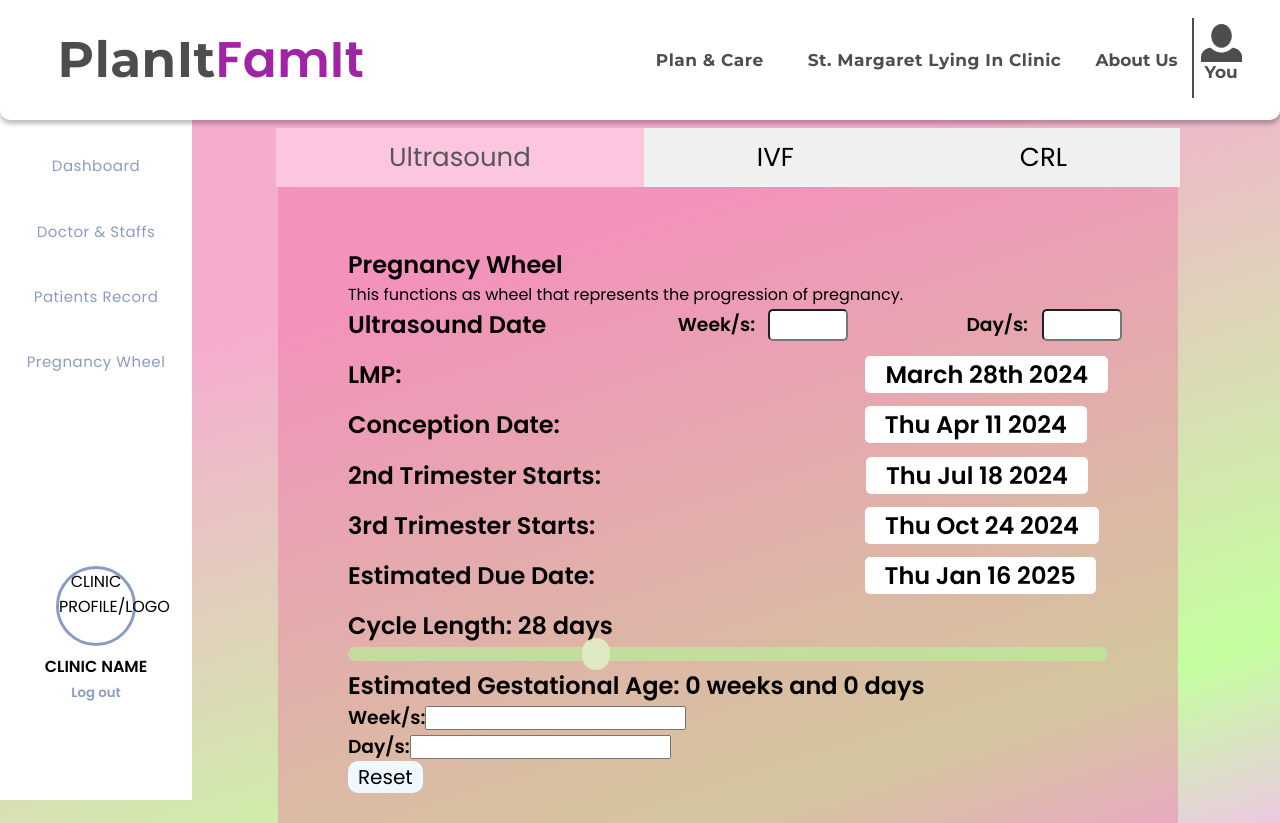
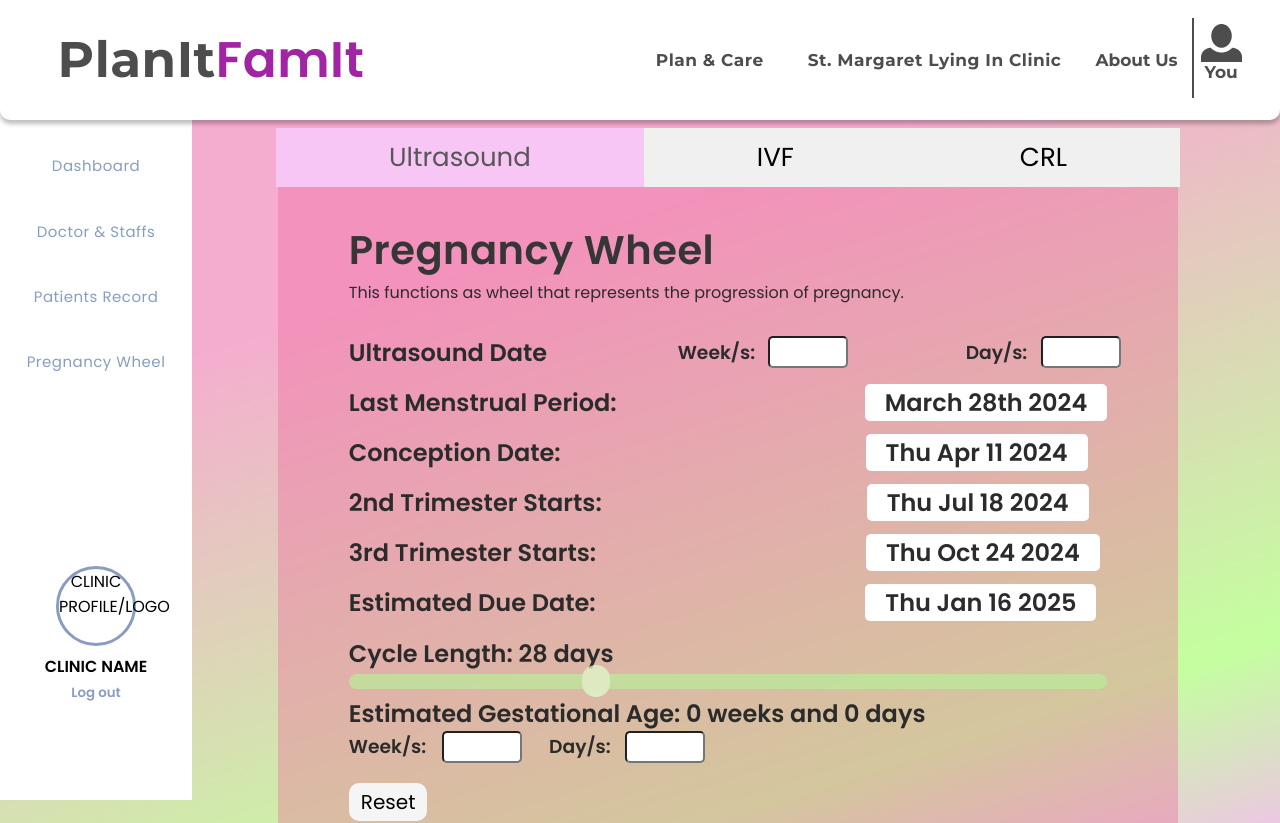
Before and after one commit to johnraygloria/TeamCODEXIA-Thesis_Project, a React (Create React App) app: page /PregnancyWheel in a window 1280 px wide. Shown: the top 823 px of the page. Built offline with nearby package versions, Linux system fonts and the light colour scheme; the HTML template or start-up script is replaced by a standard one.

Commit message:
Phase 3 of LMP, while phase 2 for IVf, and Phase 1 for CRL of Pregnancy Wheel.

```diff
--- a/package.json
+++ b/package.json
@@ -15,6 +15,7 @@
     "firebase": "^10.6.0",
     "react": "^18.2.0",
     "react-calendar": "^4.8.0",
+    "react-datepicker": "^6.8.0",
     "react-dom": "^18.2.0",
     "react-helmet-async": "^2.0.4",
     "react-icons": "^4.12.0",
--- a/src/Components/Admin/TabView/PregnancyWheelCRL.jsx
+++ b/src/Components/Admin/TabView/PregnancyWheelCRL.jsx
@@ -2,6 +2,7 @@ import React, { useState, useEffect } from 'react';
 import '../TabView/PregnancyWheelCRLStyle.css';
 import moment from 'moment';
 import Calendar from 'react-calendar';
+import Modal from 'react-modal'
 
 const PregnancyWheelCRL = () => {
   const [crl, setCrl] = useState('');
@@ -36,6 +37,26 @@ const PregnancyWheelCRL = () => {
       setDueDate(null);
       setEGA("");
     };
+
+    // Custom style for the modal
+    const customStyles = {
+      content: {
+          top: '50%',
+          left: '50%',
+          right: 'auto',
+          bottom: 'auto',
+          marginRight: '-50%',
+          transform: 'translate(-50%, -50%)',
+          width: 'fit-content',
+          height: 'fit-content',
+          minWidth: '300px', // Minimum width
+          minHeight: '300px', // Minimum height
+      }
+    };
+
+    // To set up modal styles
+    Modal.setAppElement('#root');
+
 
     const handleInputChange = (event) => {
       const value = event.target.value;
@@ -103,7 +124,7 @@ const PregnancyWheelCRL = () => {
 
     return (
       <>
-      <div className="wrapper1">
+        <div className="wrapper3">
 
           <form onSubmit={e => e.preventDefault()}>
             <h2>Pregnancy Wheel</h2>
@@ -117,9 +138,12 @@ const PregnancyWheelCRL = () => {
             <p>Robinsons: {robinsons}</p>
           </div>
 
+
               <div className="input-US">
                 <h2 onClick={() => {setShowUsCalendar(!showUsCalendar); setShowLmpCalendar(false);}}>Ultrasound Date</h2>
-            {showUsCalendar && <Calendar onChange={setUSDate} value={USDate} className="calendar mt-0" />}
+                  <Modal isOpen={showUsCalendar} onRequestClose={() => setShowUsCalendar(false)} style={customStyles}>
+                      <Calendar selected={USDate} onChange={(date) => {setUSDate(date); setShowUsCalendar(false);}} className="calendar mt-0" />
+                    </Modal>
 
               <div className="input-USweeks">
                 <h3>Week/s:</h3>
@@ -133,9 +157,11 @@ const PregnancyWheelCRL = () => {
             </div>
 
             <div className='LMP1'>
-            <h2 onClick={() => {setShowLmpCalendar(!showLmpCalendar); setShowUsCalendar(false);}}>LMP:
-            {showLmpCalendar && <Calendar onChange={setLMP} value={LMP} className="calendar mt-0" />}
-            {!showLmpCalendar && <p>{moment(LMP).format('MMMM Do YYYY')}</p>} {/* Display chosen date */}</h2>
+                <h2 onClick={() => {setShowLmpCalendar(!showLmpCalendar); setShowUsCalendar(false);}}>Last Menstrual Period:
+                <Modal isOpen={showLmpCalendar} onRequestClose={() => setShowLmpCalendar(false)} style={customStyles}>
+                    <Calendar selected={LMP} onChange={(date) => {setLMP(date); setShowLmpCalendar(false);}} className="calendar mt-0" />
+                </Modal>
+                {!showLmpCalendar && <span>{moment(LMP).format('MMMM Do YYYY')}</span>} {/* Display chosen date */}</h2>
             </div>
 
             <div className='Conception1'>
--- a/src/Components/Admin/TabView/PregnancyWheelCRLStyle.css
+++ b/src/Components/Admin/TabView/PregnancyWheelCRLStyle.css
@@ -0,0 +1,14 @@
+.wrapper3 {
+    display: flex;
+    justify-content: center;
+    align-items: center;
+    /* Add other styles as needed */
+    margin-top: 0%;
+    background-color: rgba(238, 97, 153, 0.36);
+    width: 900px;
+    height: 800px;
+    padding-bottom: 2.1rem;
+    margin-left: 11rem;
+    font-family:"Montserrat",  sans-serif;
+    border-radius: 0px 0px 20px 20px;
+}
--- a/src/Components/Admin/TabView/PregnancyWheelIVFStyle.css
+++ b/src/Components/Admin/TabView/PregnancyWheelIVFStyle.css
@@ -1,8 +1,48 @@
-.wrapper1 {
+.wrapper2 {
     display: flex;
     justify-content: center;
     align-items: center;
     /* Add other styles as needed */
     margin-top: 0%;
-    background-color: aliceblue;
+    background-color: rgba(238, 97, 153, 0.36);
+    width: 900px;
+    height: 700px;
+    padding-bottom: 2.1rem;
+    margin-left: 11rem;
+    font-family:"Montserrat",  sans-serif;
+    border-radius: 0px 0px 20px 20px;
+    color: rgb(43, 43, 43);
 }
+
+.resetBtn{
+    background-color: rgb(245, 245, 245);
+    padding: 4px 12px;
+    border-radius: 10px;
+    margin-top: 20px;
+}
+
+.IVF1 {
+    display: flex;
+    align-items: center;
+}
+
+.inp-IVF {
+    margin-left: 4%;
+    padding: 4px;
+    width: 6rem;
+    border-radius: 5px;
+    text-align: justify;
+    font-weight: 700;
+    font-size: large;
+    height: 2rem;
+}
+
+.wrapper2 h1{
+    color: #363636;
+    letter-spacing: .5px;
+    font-size: 40px;
+}
+
+.wrapper2 p{
+    margin-bottom: 30px;
+}
--- a/src/Components/Admin/TabView/PregnancyWheelLMP.jsx
+++ b/src/Components/Admin/TabView/PregnancyWheelLMP.jsx
@@ -1,6 +1,7 @@
 import React, { useState, useEffect } from "react";
 import Calendar from 'react-calendar';
-import "react-calendar/dist/Calendar.css";
+import Modal from 'react-modal';
+import "react-datepicker/dist/react-datepicker.css";
 import "../TabView/PregnancyWheelLMPStyle.css";
 import moment from 'moment';
 
@@ -41,6 +42,25 @@ function PregnancyWheelLMP() {
         setEGA("");
     };
 
+    // Custom style for the modal
+    const customStyles = {
+        content: {
+            top: '50%',
+            left: '50%',
+            right: 'auto',
+            bottom: 'auto',
+            marginRight: '-50%',
+            transform: 'translate(-50%, -50%)',
+            width: 'fit-content',
+            height: 'fit-content',
+            minWidth: '300px', // Minimum width
+            minHeight: '300px', // Minimum height
+        }
+    };
+
+    // To set up modal styles
+    Modal.setAppElement('#root');
+
     useEffect(() => {
         const conception = new Date(LMP.getTime());
         conception.setDate(conception.getDate() + (cycle - 14)); // Corrected for ovulation
@@ -59,7 +79,7 @@ function PregnancyWheelLMP() {
         setDueDate(due);
     }, [LMP, cycle]);
 
-    useEffect(() => {  // US is used when 5 days off from LMP dating..
+    useEffect(() => {  // Ultrasound is used when 5 days off from LMP dating..
         if (USweeks !== "" && USdays !== "") {
             const ultrasoundDate = new Date(USDate.getTime());
             ultrasoundDate.setDate(ultrasoundDate.getDate() + parseInt(USweeks) * 7 + parseInt(USdays));
@@ -91,12 +111,14 @@ function PregnancyWheelLMP() {
 
         <div className="wrapper1">
             <form onSubmit={e => e.preventDefault()}>
-                <h2>Pregnancy Wheel</h2>
+                    <h1>Pregnancy Wheel</h1>
                     <p>This functions as wheel that represents the progression of pregnancy. </p>
 
                     <div className="input-US">
                         <h2 onClick={() => {setShowUsCalendar(!showUsCalendar); setShowLmpCalendar(false);}}>Ultrasound Date</h2>
-                    {showUsCalendar && <Calendar onChange={(date) => {setUSDate(date); setShowUsCalendar(false);}} value={USDate} className="calendar mt-0" />}
+                        <Modal isOpen={showUsCalendar} onRequestClose={() => setShowUsCalendar(false)} style={customStyles}>
+                            <Calendar selected={USDate} onChange={(date) => {setUSDate(date); setShowUsCalendar(false);}} className="calendar mt-0" />
+                        </Modal>
 
                     <div className="input-USweeks">
                         <h3>Week/s:</h3>
@@ -110,10 +132,13 @@ function PregnancyWheelLMP() {
                 </div>
 
                 <div className='LMP1'>
-                    <h2 onClick={() => {setShowLmpCalendar(!showLmpCalendar); setShowUsCalendar(false);}}>LMP:
-                    {showLmpCalendar && <Calendar onChange={(date) => {setLMP(date); setShowLmpCalendar(false);}} value={LMP} className="calendar mt-0" />}
+                <h2 onClick={() => {setShowLmpCalendar(!showLmpCalendar); setShowUsCalendar(false);}}>Last Menstrual Period:
+                <Modal isOpen={showLmpCalendar} onRequestClose={() => setShowLmpCalendar(false)} style={customStyles}>
+                    <Calendar selected={LMP} onChange={(date) => {setLMP(date); setShowLmpCalendar(false);}} className="calendar mt-0" />
+                </Modal>
                 {!showLmpCalendar && <span>{moment(LMP).format('MMMM Do YYYY')}</span>} {/* Display chosen date */}</h2>
             </div>
+
 
                 <div className='Conception1'>
                     <h2>Conception Date: <span>{conceptionDate && conceptionDate.toDateString()}</span></h2>
@@ -139,16 +164,19 @@ function PregnancyWheelLMP() {
 
                 <div className='EGA1'>
                     <h2>Estimated Gestational Age: {EGA}</h2>
+                    <div className="input-EGA">
                         <div className="input-EGAweeks">
                             <h3>Week/s:</h3>
-                        <input type="number" value={EGAweeks} onChange={e => setEGAweeks(e.target.value)}></input>
+                            <input className="inp-EGAweeks" type="number" value={EGAweeks} onChange={e => setEGAweeks(e.target.value)}></input>
                         </div>
 
                         <div className="input-EGAdays">
                             <h3>Day/s: </h3>
-                        <input type="number" value={EGAdays} onChange={e => setEGAdays(e.target.value)}></input>
+                            <input className="inp-EGAdays" type="number" value={EGAdays} onChange={e => setEGAdays(e.target.value)}></input>
                         </div>
                     </div>
+                </div>
+
 
                 <button className="resetBtn" onClick={reset}>Reset</button>
 
--- a/src/Components/Admin/TabView/PregnancyWheelLMPStyle.css
+++ b/src/Components/Admin/TabView/PregnancyWheelLMPStyle.css
@@ -11,10 +11,7 @@
     margin-left: 11rem;
     font-family:"Montserrat",  sans-serif;
     border-radius: 0px 0px 20px 20px;
-}
-
-.calendar {
-    z-index: 1000;
+    color: rgb(43, 43, 43);
 }
 
 /* For 1 line of Ultrasound (US)*/
@@ -37,6 +34,10 @@
     padding: 4px;
     width: 5rem;
     border-radius: 5px;
+    text-align: justify;
+    font-weight: 700;
+    font-size: large;
+    height: 2rem;
 }
 
 .inp-usdays{
@@ -44,6 +45,10 @@
     padding: 4px;
     width: 5rem;
     border-radius: 5px;
+    text-align: justify;
+    font-weight: 700;
+    font-size: large;
+    height: 2rem;
 }
 
 .input-EGAdays, .input-EGAweeks{
@@ -52,9 +57,10 @@
 }
 
 .resetBtn{
-    background-color: aliceblue;
-    padding: 1px 10px;
+    background-color: rgb(245, 245, 245);
+    padding: 4px 12px;
     border-radius: 10px;
+    margin-top: 20px;
 }
 
 .LMP1 p{
@@ -126,7 +132,7 @@
     background-color: rgb(255, 255, 255);
     padding: 2px 20px;
     border-radius: 5px;
-    margin-left: 29rem;
+    margin-left: 15.5rem;
 }
 
 .SecondTrimester1 span{
@@ -142,3 +148,50 @@
     border-radius: 5px;
     margin-left: 16.5rem;
 }
+
+/* For 1 line of Estimated Gestational Age (EGA) */
+.input-EGA {
+    display: inline-flex;
+    align-items: center;
+    justify-content: space-between;
+    gap: 40px; /* Adjust as needed */
+}
+
+/* For 1 line of Estimated Gestational Age (EGA) */
+.input-EGAweeks, .input-EGAdays {
+    display: flex;
+    align-items: center;
+    gap: 3px; /* Adjust as needed */
+}
+
+.inp-EGAweeks{
+    margin-left: 8%;
+    padding: 4px;
+    width: 5rem;
+    border-radius: 5px;
+    text-align: justify;
+    font-weight: 700;
+    font-size: large;
+    height: 2rem;
+}
+
+.inp-EGAdays{
+    margin-left: 8%;
+    padding: 4px;
+    width: 5rem;
+    border-radius: 5px;
+    text-align: justify;
+    font-weight: 700;
+    font-size: large;
+    height: 2rem;
+}
+
+.wrapper1 p{
+    margin-bottom: 30px;
+}
+
+.wrapper1 h1{
+    color: #363636;
+    letter-spacing: .5px;
+    font-size: 40px;
+}
--- a/src/Components/Admin/TabView/PregnancyWheelTABStyle.css
+++ b/src/Components/Admin/TabView/PregnancyWheelTABStyle.css
@@ -1,5 +1,3 @@
-/* src/Components/TabComponent/Tabs.css */
-
 /* Container for the tab buttons */
 .Tabs {
     display: flex;
@@ -29,7 +27,7 @@
 
   /* Active tab button style */
   .Tabs button.active {
-    background-color: rgba(255, 205, 229, 0.8);
+    background-color: rgba(248, 205, 255, 0.8);
     color: #575757;
   }
 
```
Also changed, not shown: src/Components/Admin/TabView/PregnancyWheelIVF.jsx (+65 -18 lines), 1 other file (tests, documents, lock files or other folders). Lines whose indentation alone changed are shown as unchanged.
